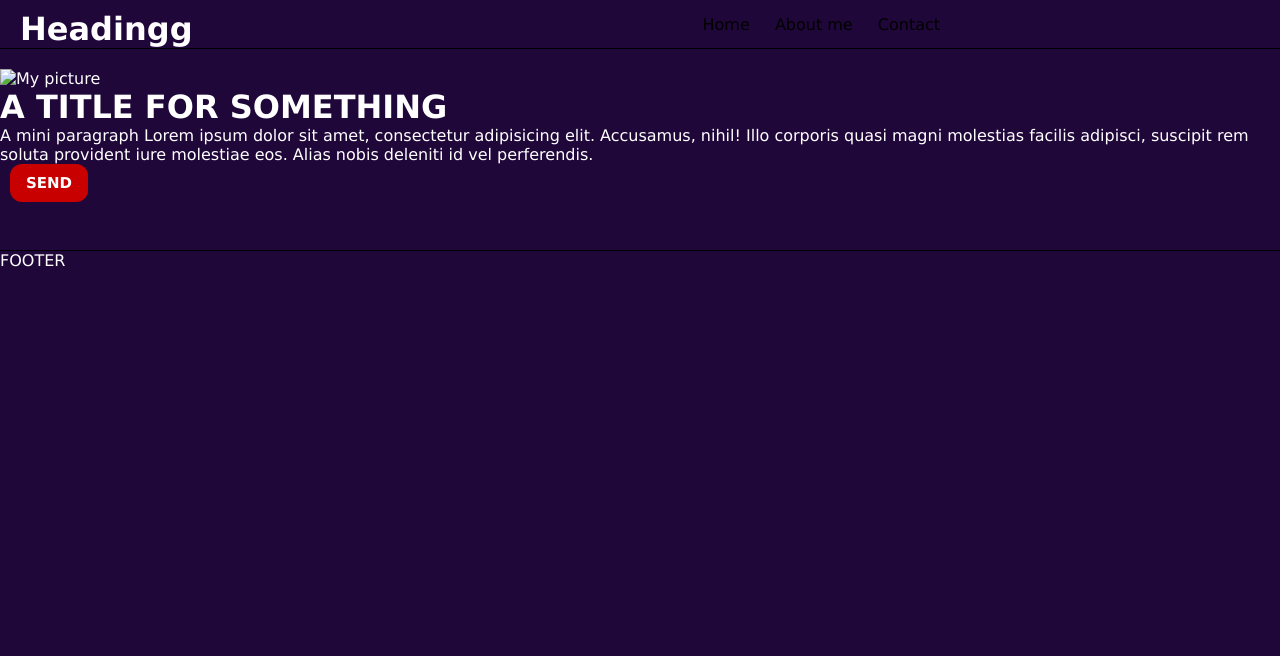
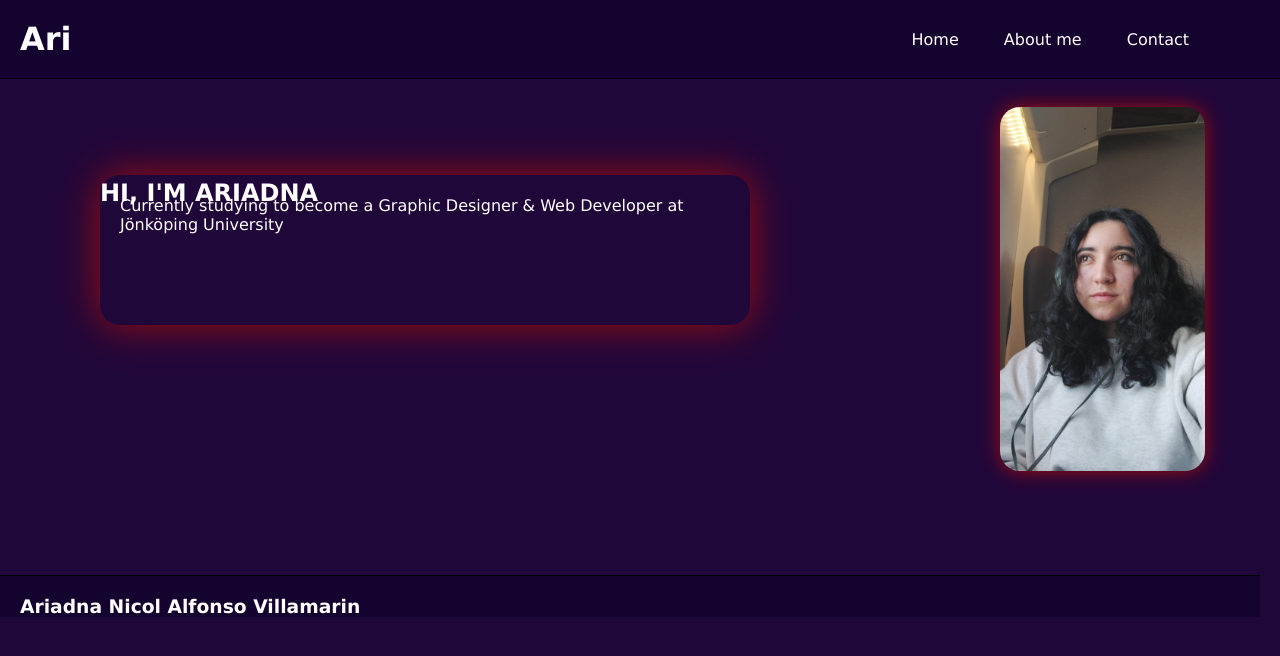
Before and after one commit to front-end-fundamentals-2025/fef-portfolio-Ari-011, a plain HTML site: page index.html in a window 1280 px wide. Drawn offline with Linux system fonts and the light colour scheme.

Commit message:
home page style and photo

```diff
--- a/css/main.css
+++ b/css/main.css
@@ -15,16 +15,17 @@ body {
 /*Header*/
 
 .heading-spacing{
+  background: rgb(19, 3, 46);
   display: flex;
   align-items: center;
-  gap: 500px;
-  margin-bottom: 20px;
+  gap: 800px;
+  margin-bottom: 80px;
   border-bottom: 1px solid black;
 }
 
 .heading-written{
-  margin-top: 10px;
-  margin-left: 20px;
+
+  margin: 20px;
 }
 
 ul {
@@ -34,44 +35,131 @@ ul {
 
 li {
   display: inline;
-  margin: 20px 10px 5px 10px ;
+  margin: 20px;
 }
 
 a{
-  text-decoration: none;
-  color:black;
+  color:white;
 }
 
 /*main*/
 
-.main-img {
-  width: 50%;
+.home-content{
+  display: flexbox;
+  align-items: center;
+  justify-content: space-between;
 }
 
-.send-button {
-  background-color: rgb(200, 0, 0);
-  color: white;
-  font-weight: bold;
-  font-size: 15px;
-  border: none;
-  border-radius: 12px;
-  margin-left: 10px;
-  cursor: pointer;
-  padding: 10px 16px 10px 16px;
-  transition: opacity 0.6s;
+.home {
+  position: relative;
+  width: 100%;
+  height: 100%;
 }
 
-.send-button:hover {
-  opacity: 0.6;
+.my-name-home {
+  margin-left: 100px;
+  margin-top: 100px;
 }
 
-.send-button:active {
-  opacity: 0.4;
+.paragraph-background {
+  margin-top: -300px;
+  margin-right: 20px;
+  margin-bottom: 250px;
+  margin-left: 100px;
+  width: 650px;
+  height: 150px;
+  background: rgb(32, 7, 58);
+  border-radius: 20px;
+  padding: 1px 0px 0px 0px;
+  box-shadow: 0 0 40px #a10e0e;
 }
+
+.home-paragraph{
+  margin: 20px 10px 350px 20px;
+  width: 600px;
+}
+
+/*image placed on About me */
+.my-img {
+  width: 16%;
+  margin-top: -100px;
+  margin-left: 1000px;
+  border-radius: 20px;
+  box-shadow: 0 0 20px #a10e0e;
+
+
+}
+
+/*Contact form*/
+
+.contact-title {
+  text-align: center;
+}
+
+.wrapper {
+
+  margin-top: 100px;
+  margin-left: 600px;
+  position: relative;
+  width: 400px;
+  height: 400px;
+  background: rgb(32, 7, 58);
+  border-radius: 20px;
+  padding: 40px;
+  box-shadow: 0 0 50px #a10e0e;
+}
+
+
+.form-group input {
+  width: 250px;
+  height: 40px;
+  font-size: 16px;
+  color: white;
+  padding: 10px;
+  background: rgb(40, 9, 73);
+  display: block;
+  margin: 20px 10px 20px 80px;
+  border-bottom: 2px solid white;
+
+}
+
+.form-group label{
+  position: absolute;
+  transform: translateY(10px);
+  font-size: 16px;
+
+}
+
+.submit-button{
+  position: relative;
+  width: 100px;
+  height: 40px;
+  margin: 40px 10px 10px 100px;
+  background: #a10e0e;
+  box-shadow: 0px 0px 10px white;
+  font-size: 16px;
+  color: black;
+  font-weight: 500;
+  cursor: pointer;
+  border-radius: 30px;
+  border: none;
+  outline: none;
+}
+
+
+
+
 
 /*Footer*/
 
-footer {
-  margin-top: 3rem;
+.footer {
+  background: rgb(19, 3, 46);
+  margin: 20px 20px 0px 0px;
   border-top: 1px solid black;
 }
+
+.footer-written {
+  margin: 20px;
+
+
+}
--- a/index.html
+++ b/index.html
@@ -13,12 +13,12 @@
 <header class="heading-spacing">
 
 
-  <h1 class="heading-written">Headingg</h1>
+  <h1 class="heading-written">Ari</h1>
 
   <nav>
     <ul>
 
-      <a href="#">
+      <a href="index.html">
         <li>Home</li>
       </a>
 
@@ -34,22 +34,29 @@
   </nav>
 </header>
 
-<main>
-  <img class="main-img" src="" alt="My picture">
+<main class="home">
+  <section class="home-content">
 
-  <h1> A TITLE FOR SOMETHING </h1>
 
-    <p> A mini paragraph Lorem ipsum dolor sit amet, consectetur adipisicing elit. Accusamus, nihil! Illo corporis quasi magni molestias facilis adipisci, suscipit rem soluta provident iure molestiae eos. Alias nobis deleniti id vel perferendis.
-    </p>
 
-    <button class="send-button">
-        SEND
-    </button>
+  <h2 class="my-name-home">HI, I'M ARIADNA</h2>
+  <img src="/img/myphoto.jpeg" class="my-img" alt="My image">
+
+  <section class="paragraph-background">
+  <p class="home-paragraph">Currently studying to become a Graphic Designer
+    & Web Developer at Jönköping University
+  </p>
+
+  </section>
+
+  </section>
 </main>
-<footer>
-  <p>
-    FOOTER
-  </p>
+
+<footer class="footer">
+  <h3 class="footer-written">
+    Ariadna Nicol Alfonso Villamarin
+  </h3>
 </footer>
+
 </body>
 </html>
```
Also changed, not shown: aboutme.html (+26 -10 lines), contact.html (+21 -13 lines), img/myphoto.jpeg (renamed from myphoto.jpeg).
